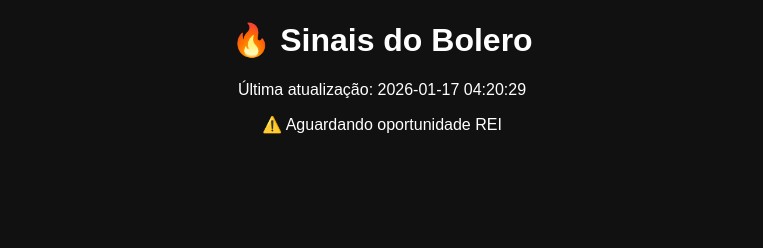
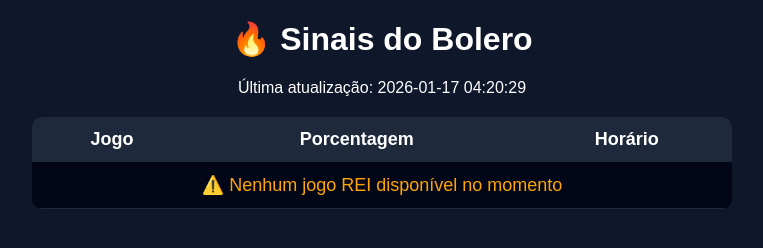
Before and after one commit to RobertoBolero/bolero97, a plain HTML site: page index.html in a window 1280 px wide. Shown: the whole page, without its empty margins (258-1021 px from the left). Drawn offline with Linux system fonts and the light colour scheme.

Commit message:
Refactor HTML and update styling for better layout

```diff
--- a/index.html
+++ b/index.html
@@ -3,39 +3,98 @@
 <head>
 <meta charset="UTF-8">
 <title>Sinais do Bolero 🔥</title>
+
 <style>
-body { font-family: Arial; background:#111; color:#fff; text-align:center }
-.card { background:#222; padding:20px; margin:20px; border-radius:10px }
+body{
+    font-family: Arial, Helvetica, sans-serif;
+    background:#0f172a;
+    color:white;
+    text-align:center;
+}
+
+h1{
+    margin-top:20px;
+}
+
+table{
+    margin:20px auto;
+    border-collapse:collapse;
+    width:90%;
+    max-width:700px;
+    background:#020617;
+    border-radius:10px;
+    overflow:hidden;
+}
+
+th{
+    background:#1e293b;
+    padding:12px;
+    font-size:18px;
+}
+
+td{
+    padding:12px;
+    border-bottom:1px solid #1e293b;
+    font-size:17px;
+}
+
+tr:hover{
+    background:#0f172a;
+}
+
+.alerta{
+    font-size:18px;
+    color:orange;
+}
 </style>
 </head>
+
 <body>
 
 <h1>🔥 Sinais do Bolero</h1>
-<p id="update"></p>
-<div id="sinais"></div>
+<p id="update">Carregando...</p>
+
+<table>
+<thead>
+<tr>
+<th>Jogo</th>
+<th>Porcentagem</th>
+<th>Horário</th>
+</tr>
+</thead>
+<tbody id="tabela">
+</tbody>
+</table>
 
 <script>
 fetch("sinais.json")
 .then(r => r.json())
 .then(d => {
-  document.getElementById("update").innerText =
-    "Última atualização: " + d.ultimo_update;
 
-  let html = "";
-  if (d.sinais.length === 0) {
-    html = "<p>⚠️ Aguardando oportunidade REI</p>";
-  } else {
-    d.sinais.forEach(s => {
-      html += `
-      <div class="card">
-        <h2>${s.jogo}</h2>
-        <p>👑 ${s.tipo}</p>
-        <p>⏰ ${s.horario}</p>
-        <p>🎯 Confiança: ${s.confianca}</p>
-      </div>`;
-    });
-  }
-  document.getElementById("sinais").innerHTML = html;
+document.getElementById("update").innerText =
+"Última atualização: " + d.ultimo_update;
+
+let tabela = document.getElementById("tabela");
+
+if(d.sinais.length === 0){
+    tabela.innerHTML =
+    `<tr>
+        <td colspan="3" class="alerta">
+        ⚠️ Nenhum jogo REI disponível no momento
+        </td>
+    </tr>`;
+    return;
+}
+
+d.sinais.forEach(s => {
+tabela.innerHTML +=
+`<tr>
+    <td>${s.nome}</td>
+    <td>${s.porcentagem}%</td>
+    <td>${s.hora}</td>
+</tr>`;
+});
+
 });
 </script>
 
```
